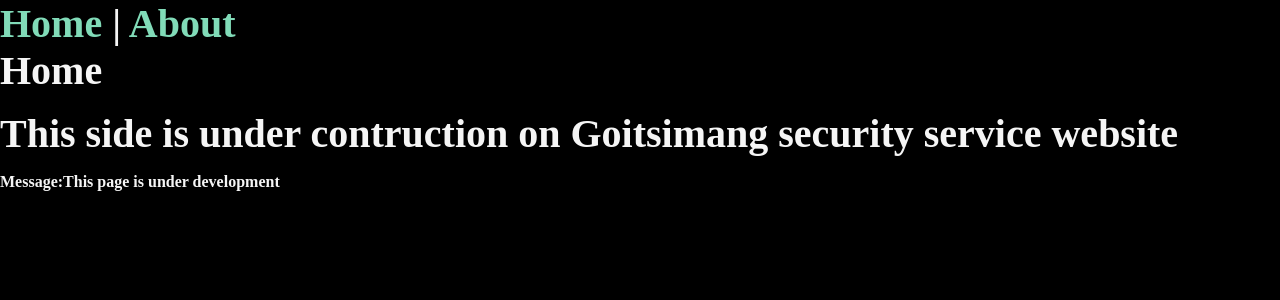
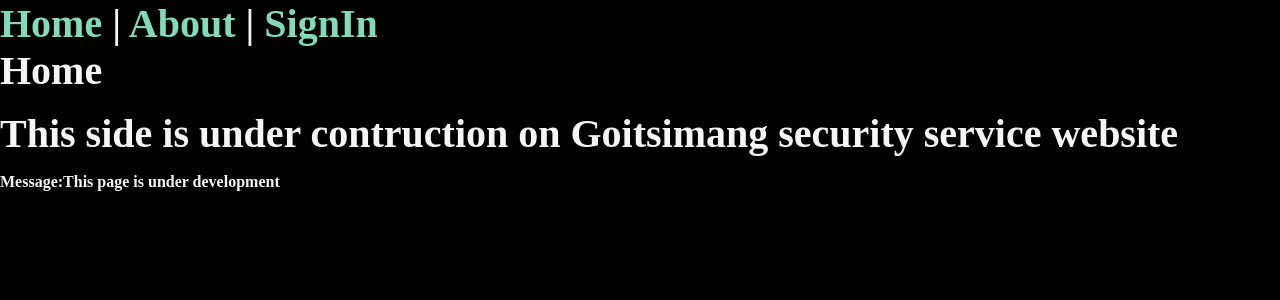
Before and after one commit to Tuwane/Live_on_fixing, a Django app: page / in a window 1280 px wide. Shown: the top 300 px of the page. Run offline with Django 5.2, Linux system fonts and the light colour scheme.

Commit message:
Updating templates

```diff
--- a/core/templates/main/master.html
+++ b/core/templates/main/master.html
@@ -31,8 +31,8 @@
     <h1>
 
         <a href="/">Home</a> |
-        <a href="/about">About</a>
-
+        <a href="/about">About</a> |
+        <a href="#">SignIn</a>
     </nav>
 
     {% block content %}
```
